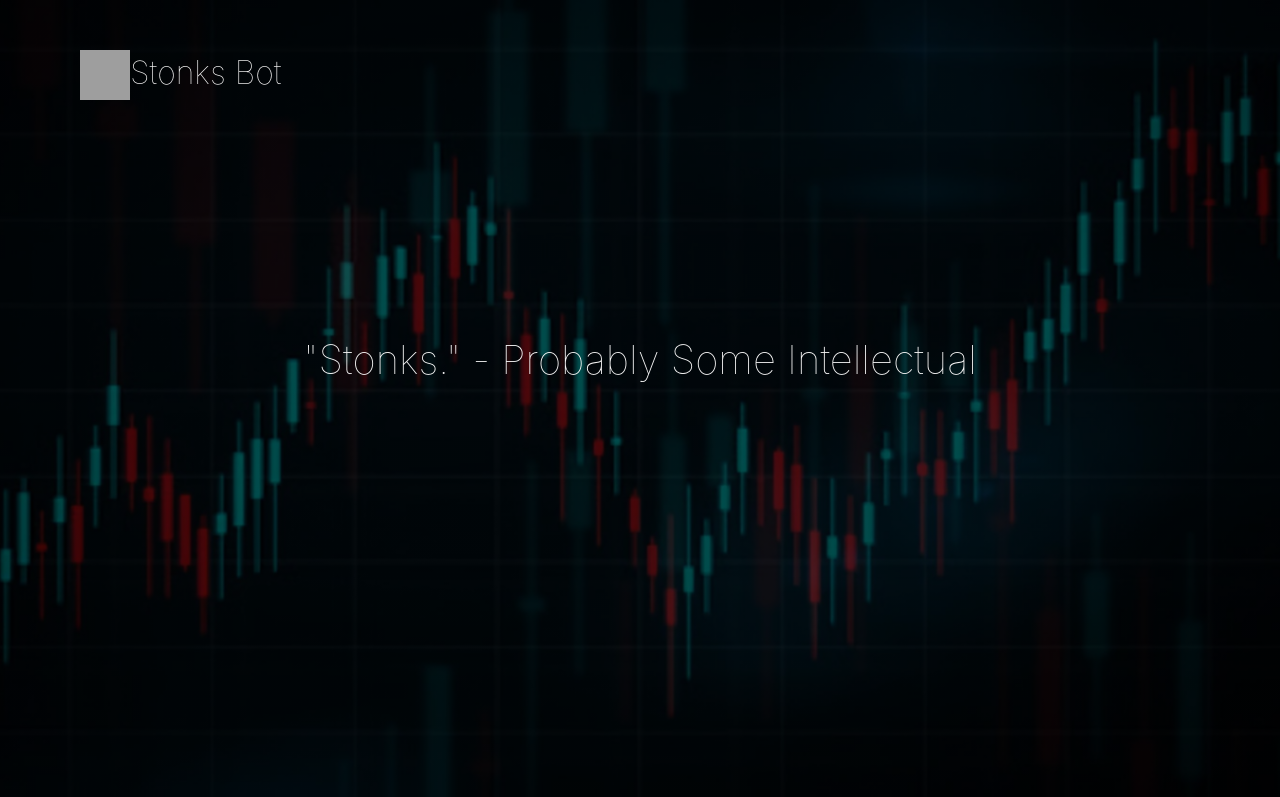
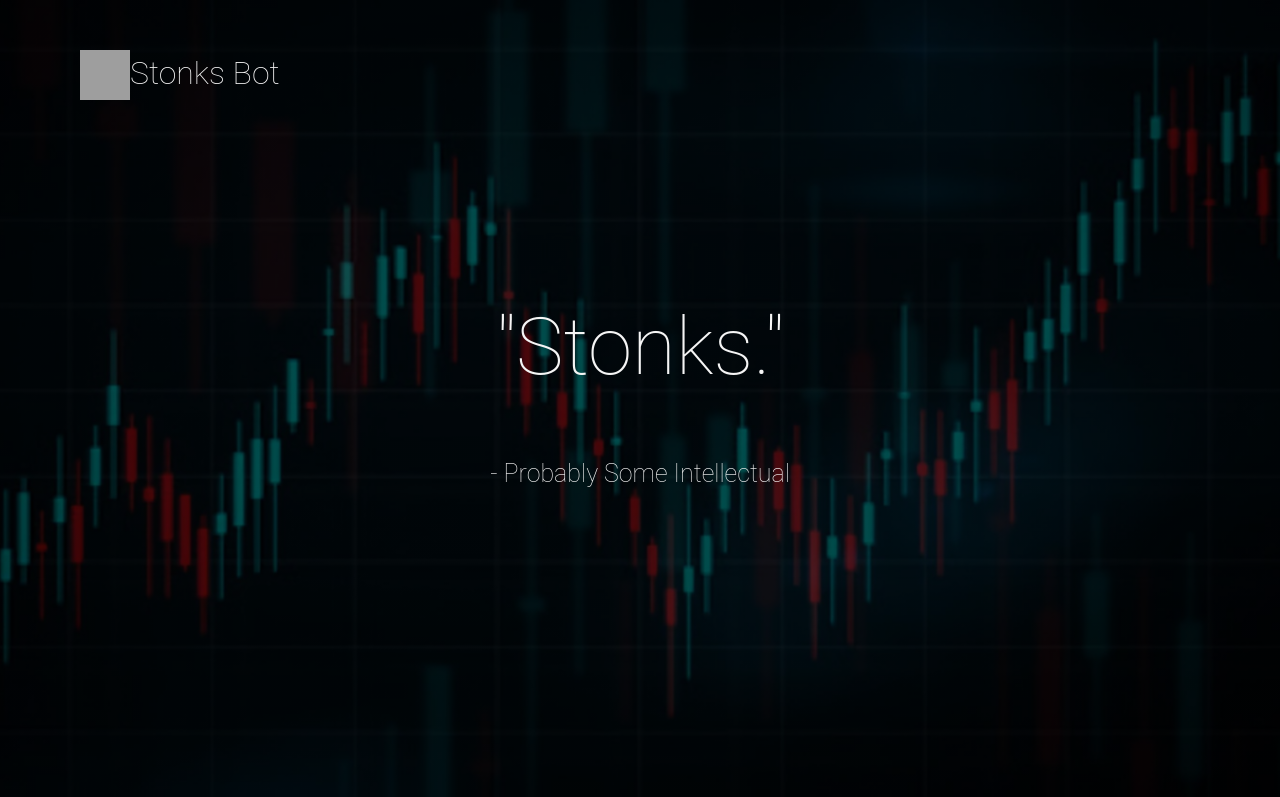
Before and after one commit to ShubhJoshi-557/Stonks-Bot-Website, a plain HTML site: page index.html in a window 1280 px wide. Shown: the top 797 px of the page. Drawn offline with nearby package versions, Linux system fonts and the light colour scheme; grey boxes are pictures that could not be loaded.

Commit message:
add animations

```diff
--- a/index.html
+++ b/index.html
@@ -14,7 +14,8 @@
         <img src="logo.png" alt="" style="height: 50px;width: 50px;">
         <h2 style="margin-top: auto; font-weight: 100;">Stonks Bot</h2>
     </div>
-    <h1 class="top"><blockquote>"Stonks." - Probably Some Intellectual</blockquote></h1>
+    <h1 class="top h_main"><blockquote>"Stonks."</blockquote></h1><br><br>
+    <h3 class="h_sec"   style="text-align: center;font-weight: 100;font-size: 25px;"> - Probably Some Intellectual</h3>
 </header>
 <body class="main">
     <div class="container gg">
@@ -23,7 +24,7 @@
         <hr style="background-color: rgba(255, 255, 255, 0.288);"><br><br>
         <p class="text-center n1">
             Stonks bot is a Discord Bot for all the Stock Market/Crypto Enthusiasts and Day Traders.🤑<br><br><br>
-            It provides Up-To-Date prices of all the major stocks enlisted globally and all the major Cryptocurrencies.💸<br><br><br>
+            It provides Up-To-Date prices of all the major stocks enlisted globally and all major Cryptocurrencies.💸<br><br><br>
             Apart from that it also gives a timeseries plot of the stock/crypto price for the given duration of time.📈</p><br>
         <div style="text-align: center;padding-top: 8%;"><a href="https://discord.com/oauth2/authorize?client_id=891609826088603709&permissions=534723950656&scope=bot"><button class="custom-btn btn-4" style="color: azure;">Invite To Server</button></a></div>
     </div>
--- a/style.css
+++ b/style.css
@@ -3,6 +3,23 @@ header {
     background-position: center;
     background-attachment: fixed;
     height: 100vh;
+
+}
+.h_main{
+  overflow:hidden;
+  white-space:nowrap;
+  animation: showup 15s infinite;
+}
+.h_sec{
+  overflow:hidden;
+  white-space:nowrap;
+  animation: showup 30s infinite;
+}
+@keyframes showup {
+  0% {opacity:0;}
+  20% {opacity:1;}
+  80% {opacity:1;}
+  100% {opacity:0;}
 }
 
 .logo_main{
@@ -13,14 +30,16 @@ header {
 
 h1.top {
     text-align: center;
-    padding-top: 18%;
+    padding-top: 15%;
     margin: auto;
-    font-weight: 100;
+    font-weight:lighter;
+    font-size: 80px;
 }
 
 body.main {
     background-color:rgb(8, 0, 34);
     color: whitesmoke;
+    font-family: 'Roboto';
 }
 
 h1.second {
@@ -33,7 +52,7 @@ h6.h6 {
 }
 
 p.n1 {
-    font-size: 20px;font-weight: 200;
+    font-size: 25px;font-weight: 200;
 }
 
 hr.hr {
```
